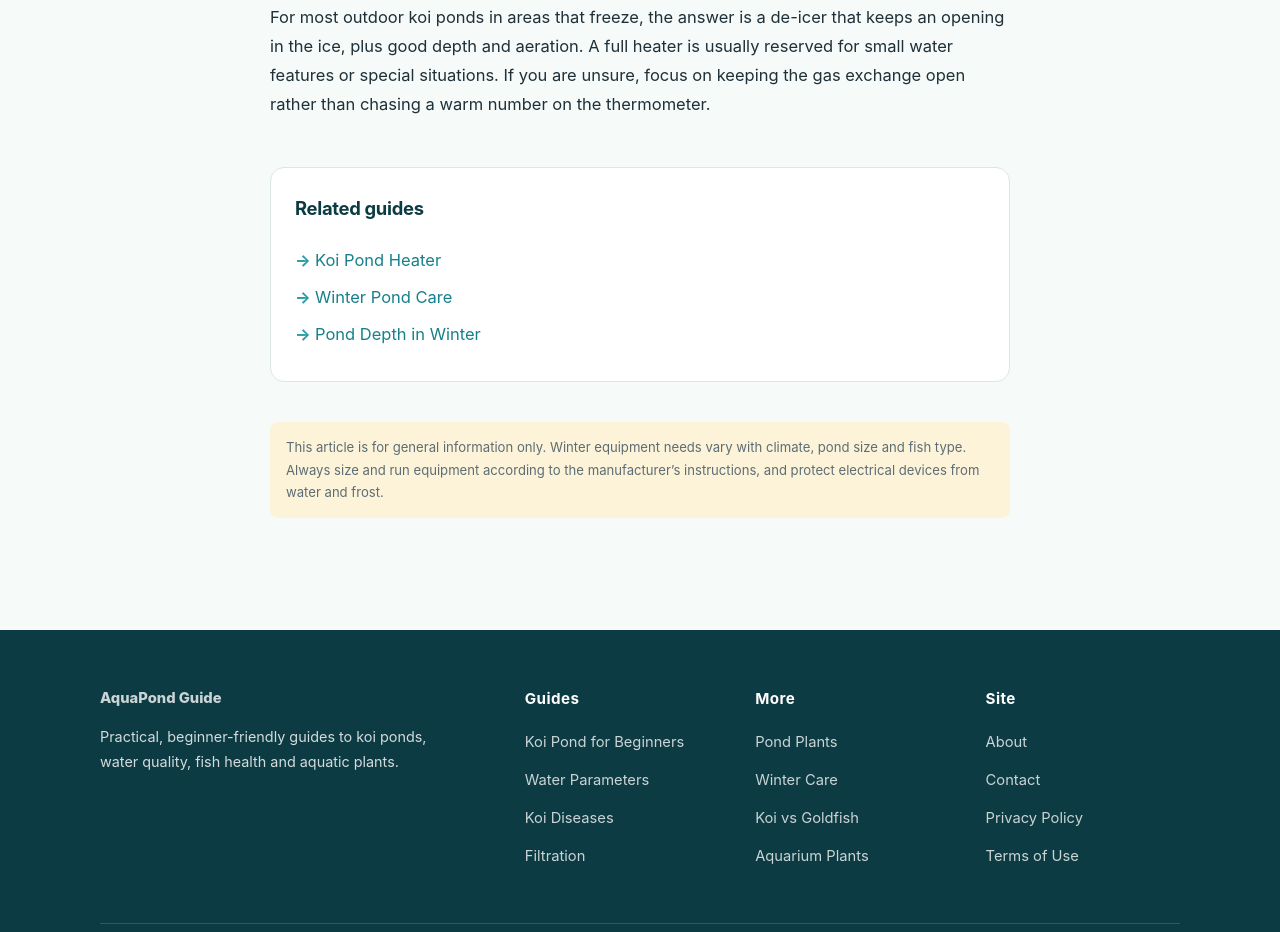
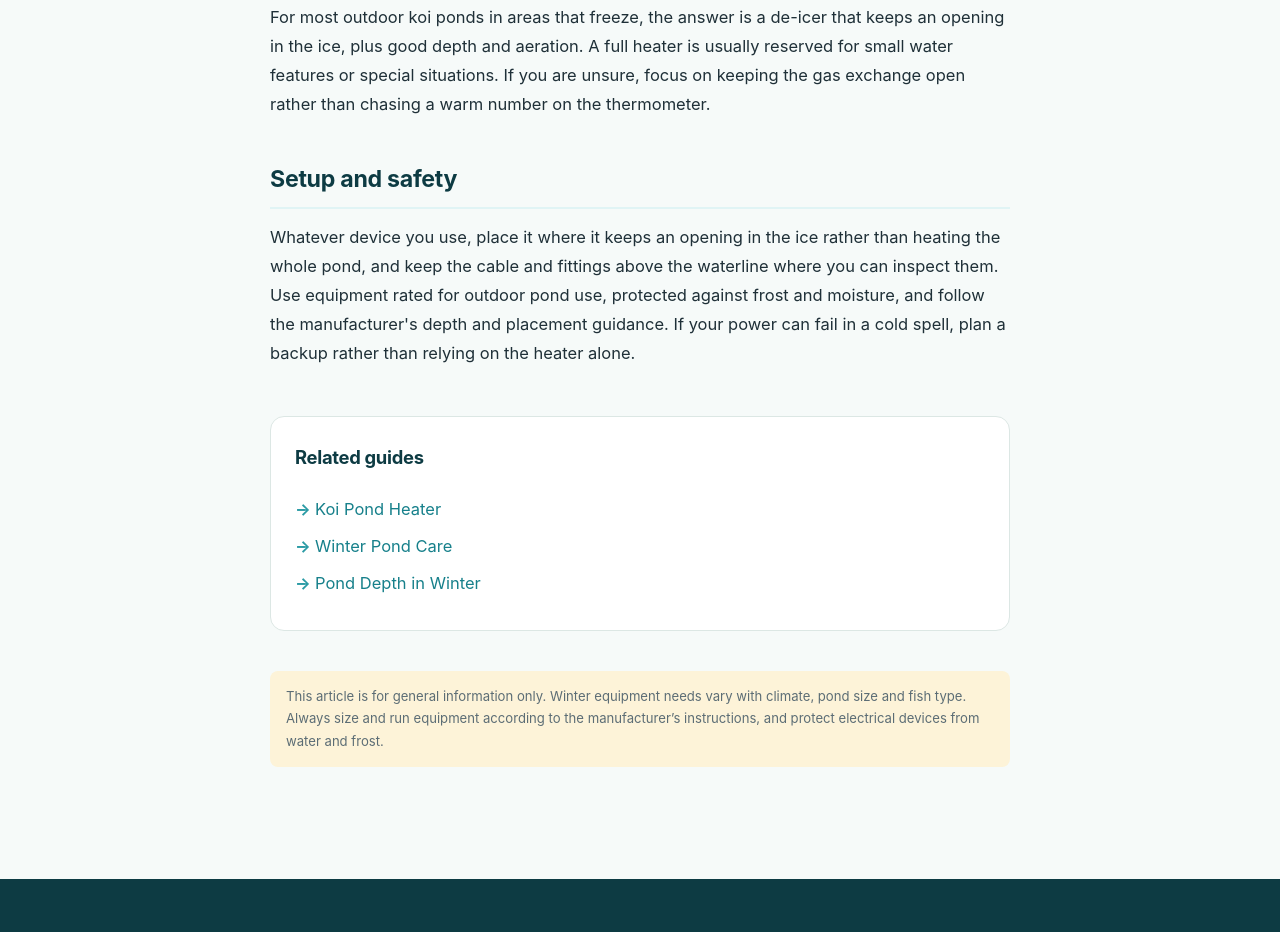
Before and after one commit to xinjiang1022/aquapond-guide, a plain HTML site: page articles/pond-heater-vs-deicer.html in a window 1280 px wide. Shown: the part 1253-2185 px from the top of the page. Drawn offline with Linux system fonts and the light colour scheme.

Commit message:
Expand heater-vs-deicer and do-koi-recognize-owners with extra sections

```diff
--- a/articles/pond-heater-vs-deicer.html
+++ b/articles/pond-heater-vs-deicer.html
@@ -81,6 +81,9 @@
       <h2>Which do you need</h2>
       <p>For most outdoor koi ponds in areas that freeze, the answer is a de-icer that keeps an opening in the ice, plus good depth and aeration. A full heater is usually reserved for small water features or special situations. If you are unsure, focus on keeping the gas exchange open rather than chasing a warm number on the thermometer.</p>
 
+      <h2>Setup and safety</h2>
+      <p>Whatever device you use, place it where it keeps an opening in the ice rather than heating the whole pond, and keep the cable and fittings above the waterline where you can inspect them. Use equipment rated for outdoor pond use, protected against frost and moisture, and follow the manufacturer's depth and placement guidance. If your power can fail in a cold spell, plan a backup rather than relying on the heater alone.</p>
+
       <div class="related">
         <h2>Related guides</h2>
         <ul>
```
Also changed, not shown: articles/do-koi-recognize-owners.html (+3 -0 lines).
